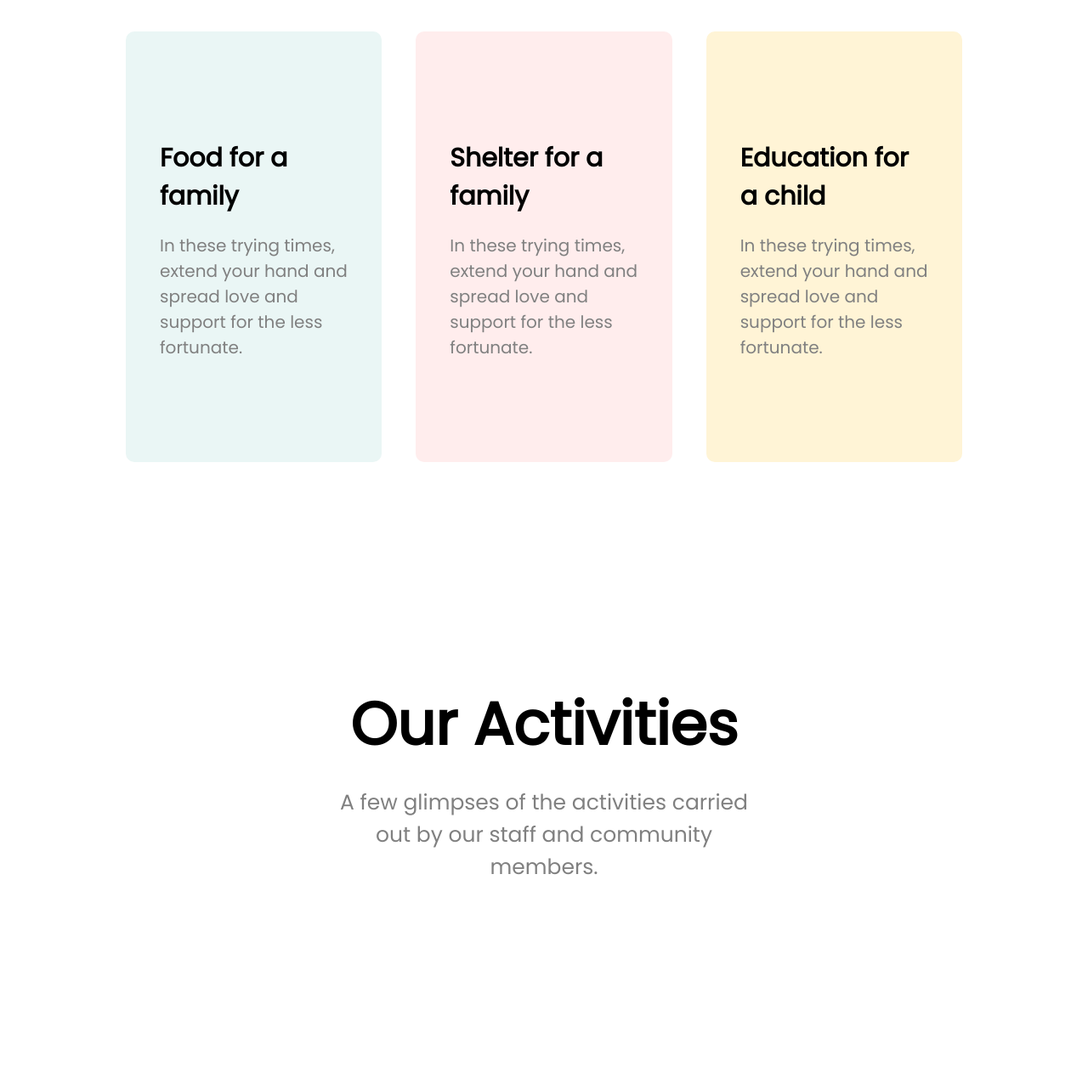
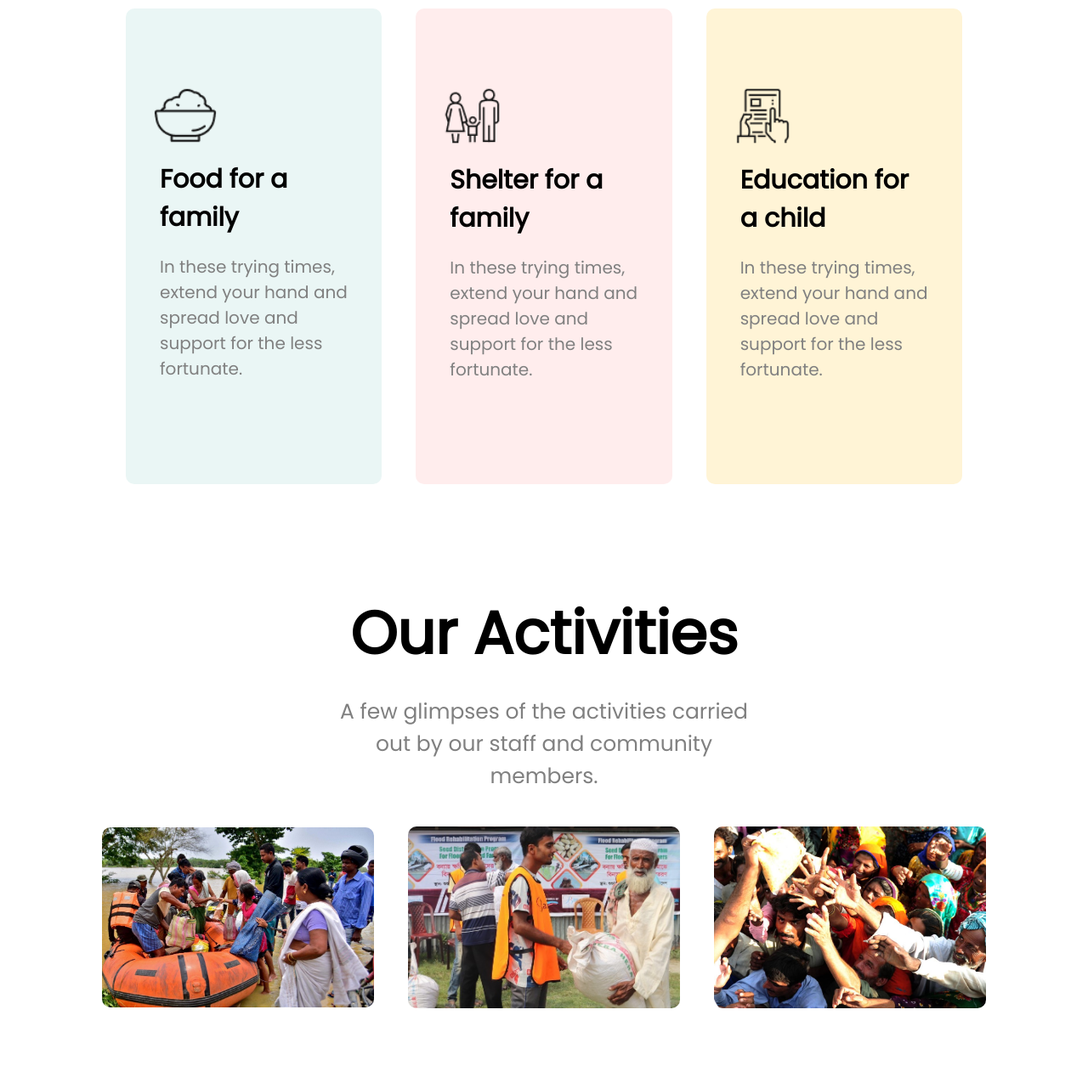
Before and after one commit to Gagan-03/Gagan-03.github.io, a plain HTML site: page index.html in a window 1280 px wide. Shown: the part 1125-2400 px from the top of the page at 85% size. Drawn offline with Linux system fonts and the light colour scheme; files whose address does not match are found by name.

Commit message:
Update index.html

```diff
--- a/index.html
+++ b/index.html
@@ -6,7 +6,7 @@
     <meta http-equiv="X-UA-Compatible" content="IE=edge">
     <meta name="viewport" content="width=device-width, initial-scale=1.0">
     <link rel="stylesheet" href="style.css">
-    <link rel="shortcut icon" href="images/favicon.png" type="image/x-icon">
+    <link rel="shortcut icon" href="favicon.png" type="image/x-icon">
     <title>Donate Today</title>
 </head>
 
@@ -34,17 +34,17 @@
 
             <div class="donate-plans">
                 <div class="donate-card" id="green-card">
-                    <img src="images/food.png" alt="">
+                    <img src="food.png" alt="">
                     <h4>Food for a family</h4>
                     <p>In these trying times, extend your hand and spread love and support for the less fortunate.</p>
                 </div>
                 <div class="donate-card" id="red-card">
-                    <img src="images/shelter.png" alt="">
+                    <img src="shelter.png" alt="">
                     <h4>Shelter for a family</h4>
                     <p>In these trying times, extend your hand and spread love and support for the less fortunate.</p>
                 </div>
                 <div class="donate-card" id="yellow-card">
-                    <img src="images/education.png" alt="">
+                    <img src="education.png" alt="">
                     <h4>Education for a child</h4>
                     <p>In these trying times, extend your hand and spread love and support for the less fortunate.</p>
                 </div>
@@ -58,9 +58,9 @@
             <p>A few glimpses of the activities carried out by our staff and community members.</p>
 
             <div class="gallery">
-                <img src="images/activity1.jpg" alt="">
-                <img src="images/activity2.jpg" alt="">
-                <img src="images/activity3.jpg" alt="">
+                <img src="activity1.jpg" alt="">
+                <img src="activity2.jpg" alt="">
+                <img src="activity3.jpg" alt="">
             </div>
 
         </section>
```
